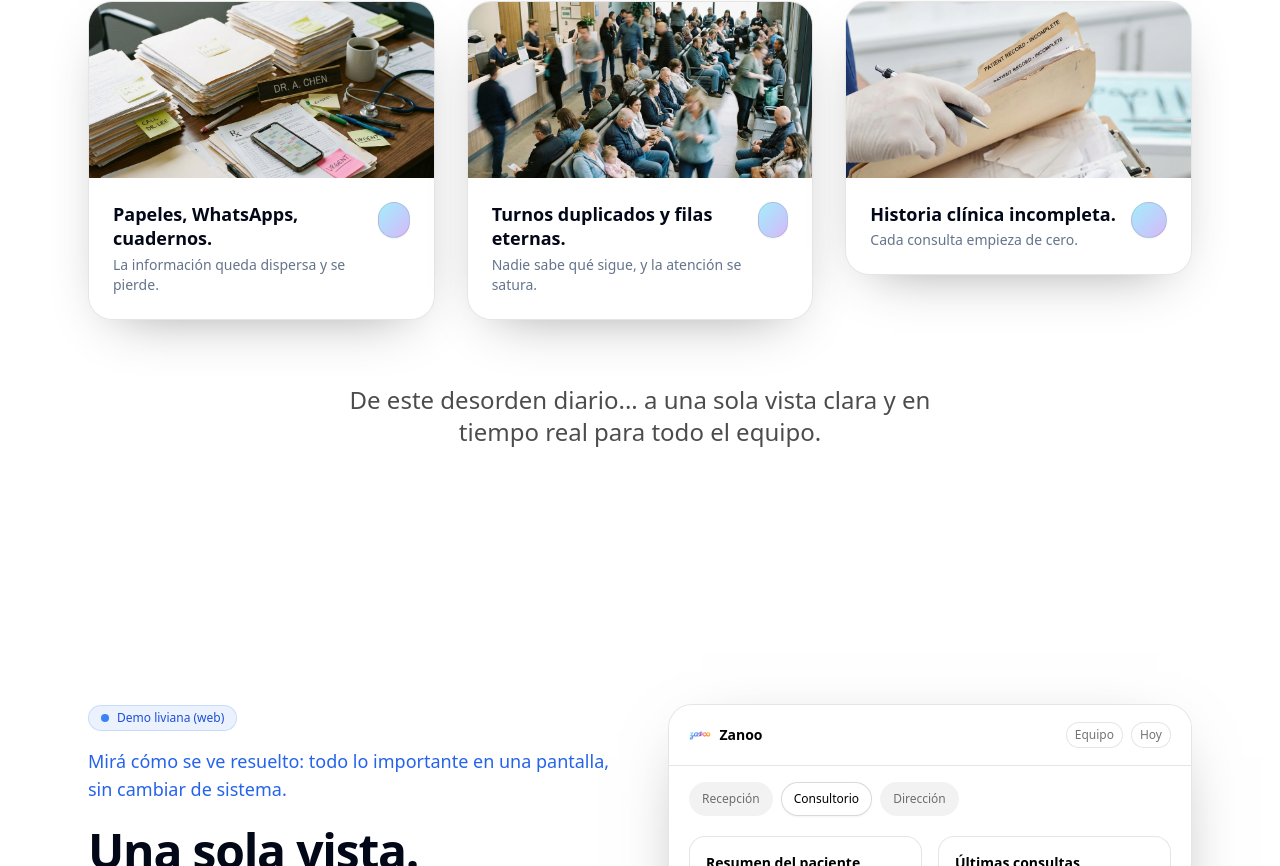
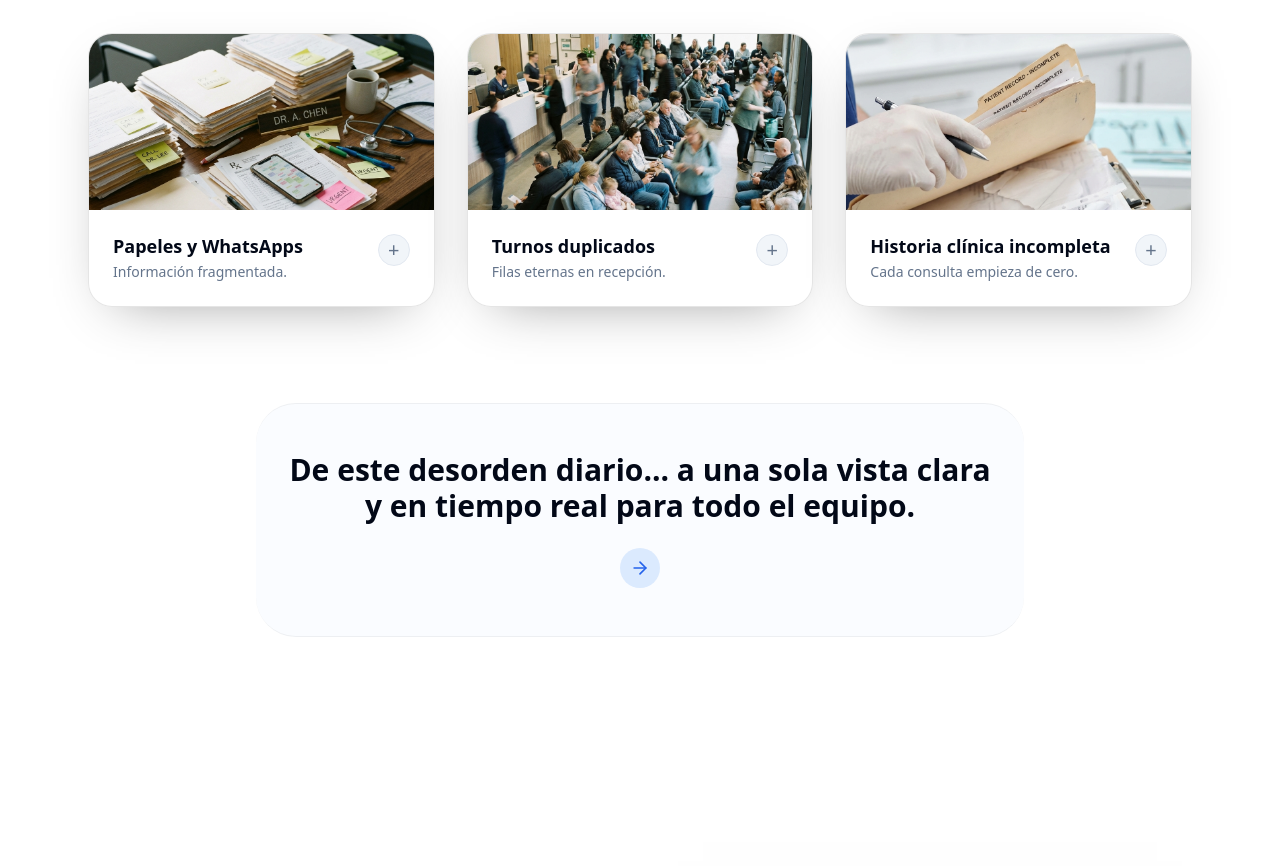
Before and after one commit to MED-LIFE/zanoo-landing, a Next.js app: page / in a window 1280 px wide. Shown: the part 1514-2380 px from the top of the page. Built offline with nearby package versions, Linux system fonts and the light colour scheme.

Commit message:
feat(UX): Implement Iteration V5 - Interactive Cards and Flow Tuning

```diff
--- a/src/components/ZanooLanding.tsx
+++ b/src/components/ZanooLanding.tsx
@@ -143,22 +143,25 @@ const APP_SHOTS: Array<{
 const PROBLEM_TILES = [
     {
         tone: "blue" as const,
-        title: "Papeles, WhatsApps, cuadernos.",
-        desc: "La información queda dispersa y se pierde.",
+        title: "Papeles y WhatsApps",
+        desc: "Información fragmentada.",
         imageSrc: "/photos/papeles-whatsapp-cuaderno.jpg",
+        popupText: "En salitas argentinas esto genera estrés, errores y horas perdidas. Zanoo digitaliza y sincroniza todo de forma segura."
     },
     {
         tone: "violet" as const,
-        title: "Turnos duplicados y filas eternas.",
-        desc: "Nadie sabe qué sigue, y la atención se satura.",
+        title: "Turnos duplicados",
+        desc: "Filas eternas en recepción.",
         imageSrc: "/photos/fila-turnos-duplicados.jpg",
+        popupText: "La sobre-escritura en cuadernos causa molestias al paciente y al profesional. El control unificado previene cuellos de botella instantáneamente."
     },
     {
         tone: "amber" as const,
-        title: "Historia clínica incompleta.",
+        title: "Historia clínica incompleta",
         desc: "Cada consulta empieza de cero.",
         imageSrc: "/photos/historia-clinica-incompleta.jpg",
-    },
+        popupText: "No saber el historial del paciente retrasa la atención clínica. Zanoo ofrece un registro electrónico simple y rápido validado por normativas nacionales."
+    }
 ];
 
 // -----------------------------
@@ -272,13 +275,16 @@ function PhotoTile({
     desc,
     tone = "blue",
     imageSrc,
+    popupText,
 }: {
     title: string;
     desc: string;
     tone?: "blue" | "violet" | "amber";
     imageSrc?: string;
+    popupText?: string;
 }) {
     const [imgError, setImgError] = useState(false);
+    const [isOpen, setIsOpen] = useState(false);
     const showImage = Boolean(imageSrc) && !imgError;
 
     const toneMap: Record<string, string> = {
@@ -288,7 +294,10 @@ function PhotoTile({
     };
 
     return (
-        <Card className="group relative overflow-hidden rounded-3xl border border-black/10 dark:border-white/10 bg-white/70 dark:bg-zinc-900/70 backdrop-blur-xl shadow-[0_18px_55px_-28px_rgba(0,0,0,0.45)] dark:shadow-purple-500/10">
+        <Card
+            className={`group relative overflow-hidden rounded-3xl border border-black/10 dark:border-white/10 bg-white/70 dark:bg-zinc-900/70 backdrop-blur-xl shadow-[0_18px_55px_-28px_rgba(0,0,0,0.45)] dark:shadow-purple-500/10 transition-all duration-300 ${popupText ? 'cursor-pointer hover:border-blue-500/30 hover:shadow-xl hover:-translate-y-1' : ''}`}
+            onClick={() => popupText && setIsOpen(!isOpen)}
+        >
             <div className="relative h-44">
                 {showImage ? (
                     <>
@@ -316,19 +325,34 @@ function PhotoTile({
                 )}
             </div>
 
-            <CardContent className="p-6 relative z-10">
+            <CardContent className="p-6 relative z-10 transition-colors">
                 <div className="flex items-start justify-between gap-3">
                     <div>
                         <h3 className="text-lg font-semibold text-foreground leading-snug">{title}</h3>
                         <p className="mt-1 text-sm text-muted-foreground">{desc}</p>
                     </div>
-                    <div className="h-9 w-9 rounded-full bg-gradient-to-br from-cyan-400/40 via-blue-500/35 to-purple-600/35 border border-black/10 dark:border-white/10 shadow-sm" />
+                    {popupText && (
+                        <div className={`flex flex-col items-center justify-center shrink-0 w-8 h-8 rounded-full border transition-all ${isOpen ? 'bg-blue-600 border-blue-600 text-white' : 'bg-slate-100 dark:bg-slate-800 border-slate-200 dark:border-slate-700 text-slate-500 hover:bg-slate-200 dark:hover:bg-slate-700'}`}>
+                            <span className="text-xl font-light leading-none">{isOpen ? '−' : '+'}</span>
+                        </div>
+                    )}
                 </div>
             </CardContent>
 
-            <div className="absolute inset-0 opacity-0 group-hover:opacity-100 transition-opacity duration-300 pointer-events-none">
-                <div className="absolute -inset-12 bg-gradient-to-r from-cyan-400/10 via-blue-500/10 to-purple-600/10 blur-2xl" />
-            </div>
+            <AnimatePresence>
+                {isOpen && popupText && (
+                    <motion.div
+                        initial={{ height: 0, opacity: 0 }}
+                        animate={{ height: "auto", opacity: 1 }}
+                        exit={{ height: 0, opacity: 0 }}
+                        className="overflow-hidden bg-blue-50/50 dark:bg-blue-900/20 border-t border-blue-100/50 dark:border-blue-800/50"
+                    >
+                        <div className="px-6 pb-6 pt-2 text-sm text-slate-700 dark:text-slate-300 font-medium leading-relaxed">
+                            {popupText}
+                        </div>
+                    </motion.div>
+                )}
+            </AnimatePresence>
         </Card>
     );
 }
@@ -484,11 +508,11 @@ function MetricsDashboard() {
                                 <Sparkles className="h-3 w-3" /> Impacto Real
                             </div>
                             <h3 className="text-3xl md:text-4xl font-bold text-foreground leading-tight">
-                                Resultados que se <br />
-                                <span className="bg-gradient-to-r from-blue-600 via-purple-500 to-purple-600 dark:from-blue-400 dark:via-purple-400 dark:to-purple-500 bg-clip-text text-transparent">sienten en la sala.</span>
+                                Resultados reales que se <br />
+                                <span className="bg-gradient-to-r from-blue-600 via-purple-500 to-purple-600 dark:from-blue-400 dark:via-purple-400 dark:to-purple-500 bg-clip-text text-transparent">sienten en la sala:</span>
                             </h3>
-                            <p className="mt-4 text-muted-foreground max-w-sm mx-auto md:mx-0">
-                                Métricas promedio reportada por centros tras 3 meses de implementación.
+                            <p className="mt-4 text-sm font-semibold text-foreground/80 max-w-sm mx-auto md:mx-0">
+                                ↓ Demoras 45% &nbsp;|&nbsp; -30% Ausentismo &nbsp;|&nbsp; +12% Pacientes &nbsp;|&nbsp; 92% Satisfacción
                             </p>
                         </div>
 
@@ -751,7 +775,7 @@ function ReplicaScreen({
                     {/* Restored logo for fallback view */}
                     {/* Restored logo for fallback view - Aligned Row */}
                     <div className="flex items-center gap-2">
-                        <img src="/brand/zanoo-logo-color-v2.png" alt="Zanoo" className="h-5 w-auto object-contain" />
+                        <img loading="lazy" src="/brand/zanoo-logo-color-v2.png" alt="Zanoo" className="h-5 w-auto object-contain" />
                         <div className="text-[15px] font-semibold text-black leading-tight translate-y-[1px]">{title}</div>
                         <div className="h-4 w-[1px] bg-black/10 mx-1" />
                         <div className="text-xs text-black/45 translate-y-[1px]">{subtitle}</div>
@@ -1260,10 +1284,10 @@ export default function ZanooLanding() {
             </nav>
 
             {/* HERO */}
-            <section ref={heroRef} id="top" className="pt-32 pb-24 relative overflow-hidden">
+            <section ref={heroRef} id="top" className="pt-40 pb-24 relative overflow-hidden">
                 <div className="absolute inset-0 bg-[radial-gradient(ellipse_at_top,rgba(59,130,246,0.10),transparent_55%),radial-gradient(ellipse_at_right,rgba(168,85,247,0.10),transparent_60%)]" />
 
-                <div className="relative max-w-7xl mx-auto px-6 grid md:grid-cols-2 gap-14 items-center">
+                <div className="relative max-w-7xl mx-auto px-6 grid md:grid-cols-2 gap-14 items-start">
                     {/* Hero Text */}
                     <div className="space-y-8">
                         <TechReveal direction="up" delay={0.1}>
@@ -1419,15 +1443,20 @@ export default function ZanooLanding() {
                     <div className="mt-12 grid md:grid-cols-3 gap-8">
                         {PROBLEM_TILES.map((t, idx) => (
                             <motion.div key={t.title} {...fadeUp} transition={{ ...(fadeUp as any).transition, delay: 0.05 * idx }}>
-                                <PhotoTile title={t.title} desc={t.desc} tone={t.tone} imageSrc={t.imageSrc} />
+                                <PhotoTile title={t.title} desc={t.desc} tone={t.tone as any} imageSrc={t.imageSrc} popupText={t.popupText} />
                             </motion.div>
                         ))}
                     </div>
 
-                    <motion.div {...fadeUp} className="mt-16 text-center max-w-2xl mx-auto px-6">
-                        <p className="text-xl md:text-2xl font-medium text-black/70 dark:text-white/70">
+                    <motion.div {...fadeUp} className="mt-24 text-center max-w-3xl mx-auto px-6 border-y border-black/5 dark:border-white/5 py-12 bg-blue-50/30 dark:bg-blue-900/5 rounded-[40px]">
+                        <h3 className="text-2xl md:text-3xl font-bold text-foreground mb-4">
                             De este desorden diario... a una sola vista clara y en tiempo real para todo el equipo.
-                        </p>
+                        </h3>
+                        <div className="flex justify-center flex-col items-center">
+                            <div className="w-10 h-10 rounded-full bg-blue-100 dark:bg-blue-900/50 flex items-center justify-center mt-2 group hover:scale-110 transition-transform cursor-pointer" onClick={() => scrollToId('demo')}>
+                                <ArrowUpRight className="rotate-45 h-5 w-5 text-blue-600 dark:text-blue-400" />
+                            </div>
+                        </div>
                     </motion.div>
                 </div>
             </section >
@@ -1673,12 +1702,11 @@ export default function ZanooLanding() {
 
                         <div className="space-y-8">
                             {[
-                                { t: "1. Convocatoria abierta", d: "Aplicás completando el formulario con los datos básicos de tu centro y volumen de atención." },
-                                { t: "2. Pre-selección", d: "Revisamos fit inicial. Priorizamos salitas públicas y centros con recursos limitados y altos desafíos operativos." },
-                                { t: "3. Investigación", d: "Analizamos tu volumen, necesidades reales reportadas y cómo llevás la operación actual." },
-                                { t: "4. 1er contacto", d: "Coordinamos una videollamada o reunión (nos contactaremos por WhatsApp, email o teléfono línea)." },
-                                { t: "5. Selección", d: "Elegimos las salitas que mejor encajan con las capacidades de implementación en esta ronda." },
-                                { t: "6. Anuncio y Setup", d: "Avisamos a los seleccionados y arrancamos la implementación guiada con soporte humano dedicado." },
+                                { t: "Convocatoria abierta", d: "Aplicás con datos de tu centro." },
+                                { t: "Pre-selección", d: "Revisamos fit (priorizamos bajos recursos y alto desorden)." },
+                                { t: "Investigación y análisis", d: "Estudiamos tu operación actual." },
+                                { t: "1er contacto", d: "Coordinamos por WhatsApp, email o teléfono línea (por eso pedimos todos los medios)." },
+                                { t: "Selección y anuncio", d: "Elegimos y avisamos para implementar con soporte humano." },
                             ].map((step, i) => (
                                 <TechReveal key={step.t} direction="up" delay={0.1 * i}>
                                     <div className="relative flex gap-6">
@@ -1698,7 +1726,7 @@ export default function ZanooLanding() {
 
                         <motion.div {...fadeUp} className="mt-12 p-5 rounded-2xl bg-blue-50/50 dark:bg-blue-900/10 border border-blue-100 dark:border-blue-900/30 text-center">
                             <p className="text-sm font-medium text-blue-800 dark:text-blue-300">
-                                Todo absolutamente transparente, sin compromiso ni costo comercial. Si tu centro no entra en esta ronda, te guardamos para la próxima con prioridad.
+                                Transparente, sin costo ni compromiso. Si no entra esta ronda, te reservamos prioridad.
                             </p>
                         </motion.div>
                     </div>
@@ -1719,15 +1747,12 @@ export default function ZanooLanding() {
                                 </span>
                             </span>.
                         </h2>
-                        <p className="mt-6 text-xl font-medium text-black/80 dark:text-white/80 max-w-2xl mx-auto">
-                            ↓ Demoras 45% &nbsp; | &nbsp; -30% Ausentismo &nbsp; | &nbsp; +12% Pacientes &nbsp; | &nbsp; 92% Satisfacción
-                        </p>
                     </motion.div>
 
                     <div className="mt-16">
                         <MetricsDashboard />
                         <div className="mt-6 text-xs text-black/45 dark:text-white/45">
-                            Nota: Basado en benchmarks sectoriales + pruebas iniciales propias. Próximamente: métricas reales con salitas pioneras.
+                            Basado en benchmarks sectoriales OMS/LATAM + pruebas iniciales propias. Próximamente métricas reales de salitas pioneras.
                         </div>
                     </div>
                 </div>
@@ -1922,8 +1947,8 @@ export default function ZanooLanding() {
                                             }}
                                             className="grid sm:grid-cols-2 gap-4"
                                         >
-                                            <div className="sm:col-span-2 mb-2 p-3 rounded-xl bg-blue-50/50 dark:bg-blue-900/10 border border-blue-100 dark:border-blue-900/30 text-xs text-blue-800 dark:text-blue-200">
-                                                Para avanzar rápido en el 1er contacto, por favor incluí todos los medios de comunicación posibles (WhatsApp, email, teléfono línea).
+                                            <div className="sm:col-span-2 mb-2 p-3 rounded-xl bg-blue-50/50 dark:bg-blue-900/10 border border-blue-100 dark:border-blue-900/30 text-xs text-blue-800 dark:text-blue-200 font-medium">
+                                                Incluí todos tus medios de contacto para avanzar rápido en el primer contacto.
                                             </div>
 
                                             <div className="sm:col-span-2">
@@ -2040,9 +2065,8 @@ export default function ZanooLanding() {
                                             </div>
 
                                             <div className="sm:col-span-2 flex flex-col gap-4 pt-4 border-t border-black/5 mt-2">
-                                                <div className="text-xs text-black/50 leading-relaxed text-balance">
-                                                    Al enviar, iniciamos revisión. Te contactamos en 48-72hs con próximo paso (o feedback si no califica esta ronda). <br /><br />
-                                                    <span className="font-semibold text-black/60">Tus datos están protegidos por la Ley 25.326 AR</span>, en servidores seguros de Google Cloud con encriptación – solo usamos para este proceso, nunca compartidos ni vendidos.
+                                                <div className="text-xs text-black/50 leading-relaxed text-balance font-medium">
+                                                    Revisión en 48-72hs. Datos protegidos Ley 25.326 AR, Google Cloud encriptado – solo para este proceso.
                                                 </div>
                                                 <Button
                                                     type="submit"
```
